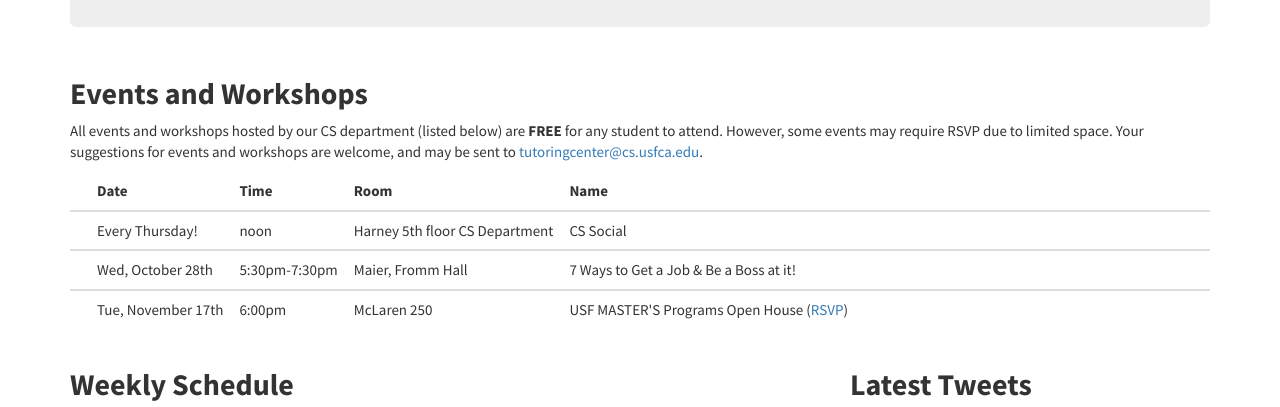
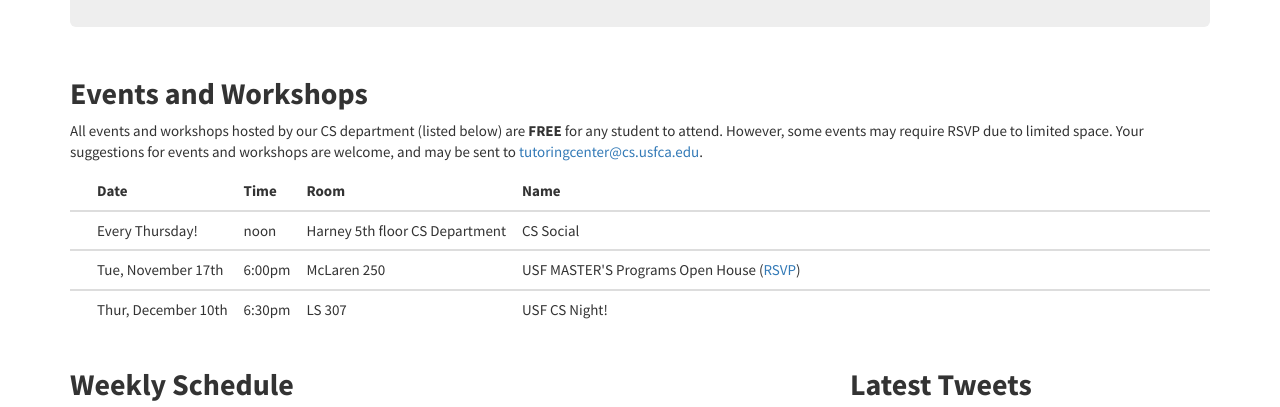
Before and after one commit to CSTutors/CSTutors.github.io, a Jekyll site: the page built from index.html, in a window 1280 px wide and 900 px high, scrolled down 436 px, cut to the strip 0-407 px from the top of the window. Built offline with Jekyll 4.4.1, drawn with Linux system fonts in a browser that asks for light colours; nearby versions of some CDN libraries; comment, search, counter and statistics services are not loaded.

Commit message:
cs night

```diff
--- a/index.html
+++ b/index.html
@@ -52,19 +52,19 @@
             <tbody>
                 <tr>
                     <th>&nbsp;</th>
-                    <td nowrap>Wed, October 28th</td>
-                    <td nowrap>5:30pm-7:30pm</td>
-                    <td nowrap>Maier, Fromm Hall</td>
-                    <td>7 Ways to Get a Job & Be a Boss at it!</td>
+                    <td nowrap>Tue, November 17th</td>
+                    <td nowrap>6:00pm</td>
+                    <td nowrap>McLaren 250</td>
+                    <td>USF MASTER'S Programs Open House (<a href="https://www.usfca.edu/arts-sciences/graduate-programs/graduate-office/graduate-open-house">RSVP</a>)</td>
                 </tr>
             </tbody>
             <tbody>
                 <tr>
                     <th>&nbsp;</th>
-                    <td nowrap>Tue, November 17th</td>
-                    <td nowrap>6:00pm</td>
-                    <td nowrap>McLaren 250</td>
-                    <td>USF MASTER'S Programs Open House (<a href="https://www.usfca.edu/arts-sciences/graduate-programs/graduate-office/graduate-open-house">RSVP</a>)</td>
+                    <td nowrap>Thur, December 10th</td>
+                    <td nowrap>6:30pm</td>
+                    <td nowrap>LS 307</td>
+                    <td>USF CS Night!</td>
                 </tr>
             </tbody>
 
```
